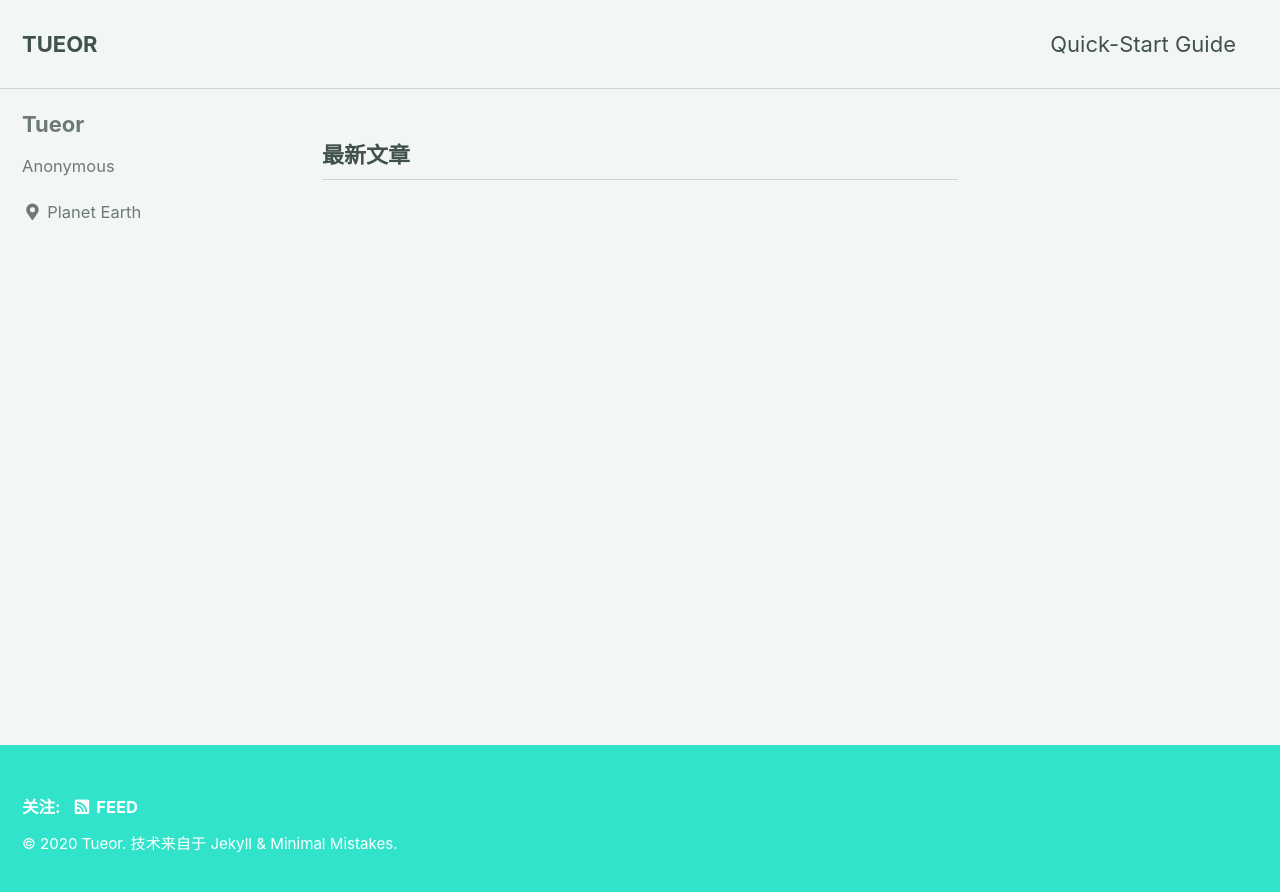
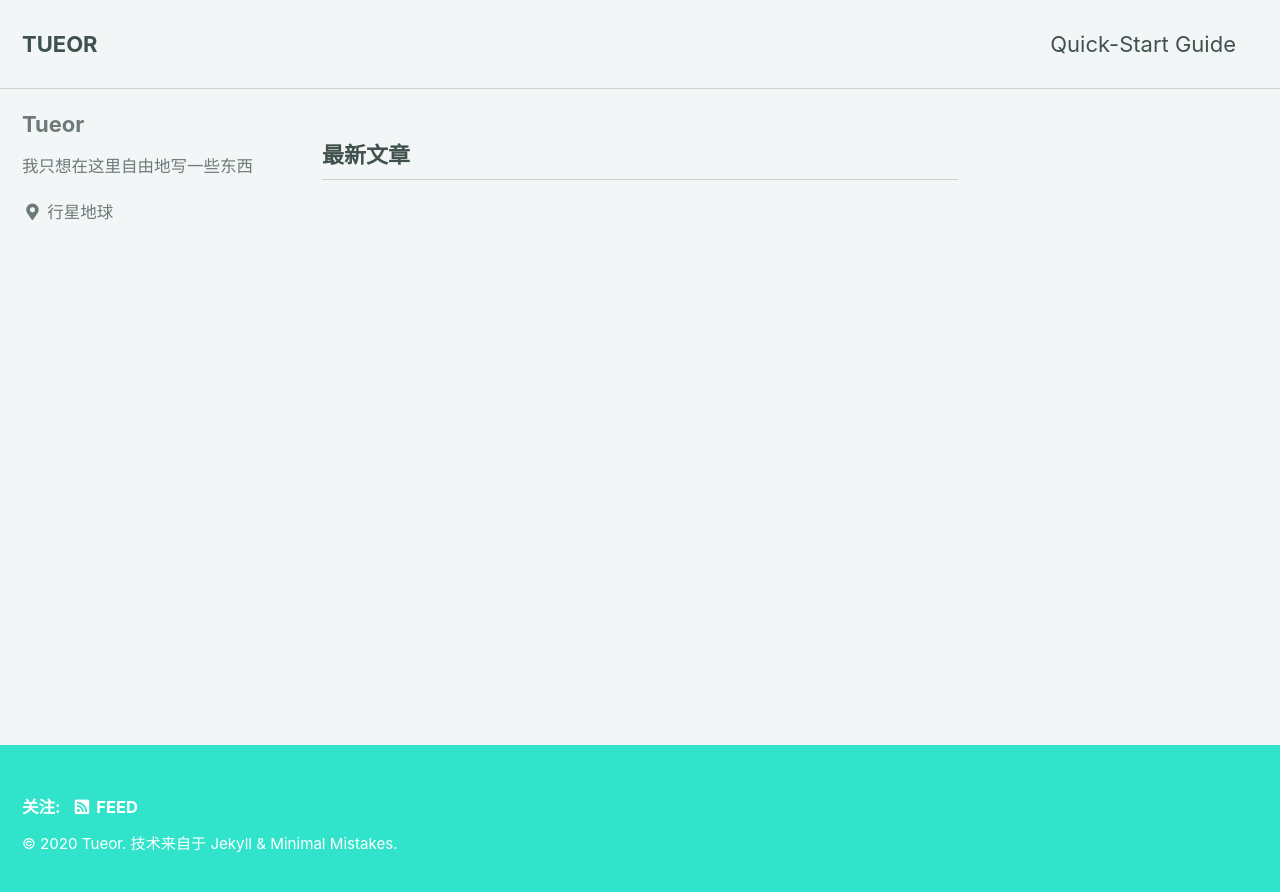
Before and after one commit to tueor/tueor.github.io, a Jekyll site: the page built from index.html, in a window 1280 px wide. Shown: the top 892 px of the page. Built offline with Jekyll 4.4.1, drawn with Linux system fonts in a browser that asks for light colours; cached includes are drawn as plain includes; the list of posts is cut into pages by our own code.

Commit message:
Update _config.yml

```diff
--- a/_config.yml
+++ b/_config.yml
@@ -20,7 +20,7 @@ title                    : "TUEOR"
 title_separator          : "-"
 subtitle                 : # site tagline that appears below site title in masthead
 name                     : "Tueor"
-description              : "我只想在这里没有顾忌地写一些东西"
+description              : "我只想在这里自由地写一些东西"
 url                      : # the base hostname & protocol for your site e.g. "https://mmistakes.github.io"
 baseurl                  : # the subpath of your site, e.g. "/blog"
 repository               : # GitHub username/repo-name e.g. "mmistakes/minimal-mistakes"
@@ -95,8 +95,8 @@ analytics:
 author:
   name             : "Tueor"
   avatar           : # path of avatar image, e.g. "/assets/images/bio-photo.jpg"
-  bio              : "Anonymous"
-  location         : "Planet Earth"
+  bio              : "我只想在这里自由地写一些东西"
+  location         : "行星地球"
   email            :
   links:
     - label: "Email"
```
